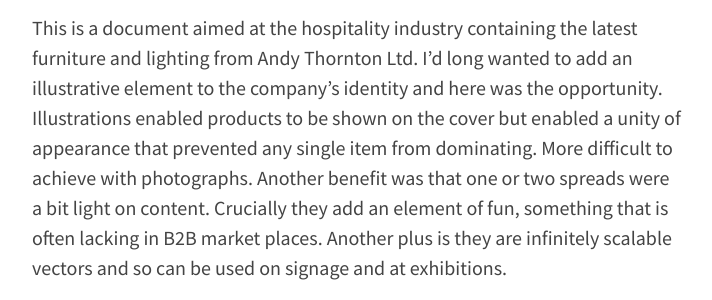
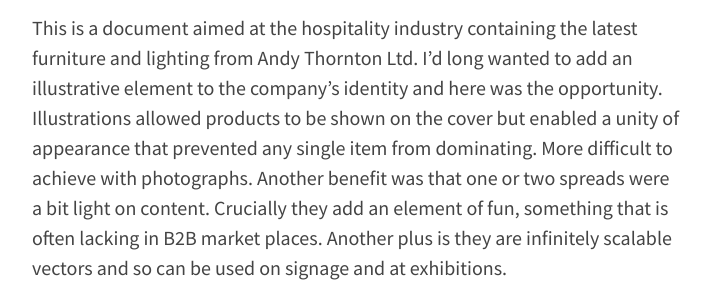
Before and after one commit to vimallen/allend, a Jekyll site: the page built from supplement-2015/index.md, in a window 1280 px wide and 900 px high. Shown: the part 235-535 px from the top of the window, without its empty margins (188-900 px from the left). Built offline with Jekyll 4.4.1, drawn with Linux system fonts in a browser that asks for light colours.

```diff
--- a/supplement-2015/index.md
+++ b/supplement-2015/index.md
@@ -5,7 +5,7 @@ layout: page
 exclude_from_nav: true
 permalink: /supplement-2015/
 ---
-This is a document aimed at the hospitality industry containing the latest furniture and lighting from Andy Thornton Ltd. I'd long wanted to add an illustrative element to the company's identity and here was the opportunity. Illustrations enabled products to be shown on the cover but enabled a unity of appearance that prevented any single item from dominating. More difficult to achieve with photographs. Another benefit was that one or two spreads were a bit light on content. Crucially they add an element of fun, something that is often lacking in B2B market places. Another plus is they are infinitely scalable vectors and so can be used on signage and at exhibitions.
+This is a document aimed at the hospitality industry containing the latest furniture and lighting from Andy Thornton Ltd. I'd long wanted to add an illustrative element to the company's identity and here was the opportunity. Illustrations allowed products to be shown on the cover but enabled a unity of appearance that prevented any single item from dominating. More difficult to achieve with photographs. Another benefit was that one or two spreads were a bit light on content. Crucially they add an element of fun, something that is often lacking in B2B market places. Another plus is they are infinitely scalable vectors and so can be used on signage and at exhibitions.
 
 A special shout-out here to the colleague who commented "Who did the illustrations?" Well thank *you*.
 
```
Also changed, not shown: catalogue-eighteen/index.md (added, +10 -0 lines), images/thumb-cat18.jpg (added).
